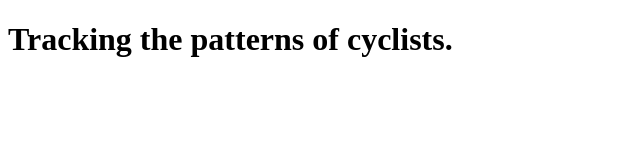
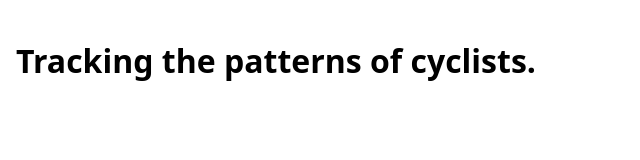
Before and after one commit to rachelwsakamoto/Bikewatching, a plain HTML site: page index.html in a window 1280 px wide. Shown: the whole page, without its empty margins (0-640 px from the left). Drawn offline with Linux system fonts and the light colour scheme.

Commit message:
Update index.html

```diff
--- a/index.html
+++ b/index.html
@@ -3,6 +3,7 @@
   <head>
     <meta charset="UTF-8" />
     <meta name="viewport" content="width=device-width, initial-scale=1.0" />
+    <link rel="stylesheet" href="global.css" />
     <title>Bikewatching</title>
   </head>
   <body>
```
